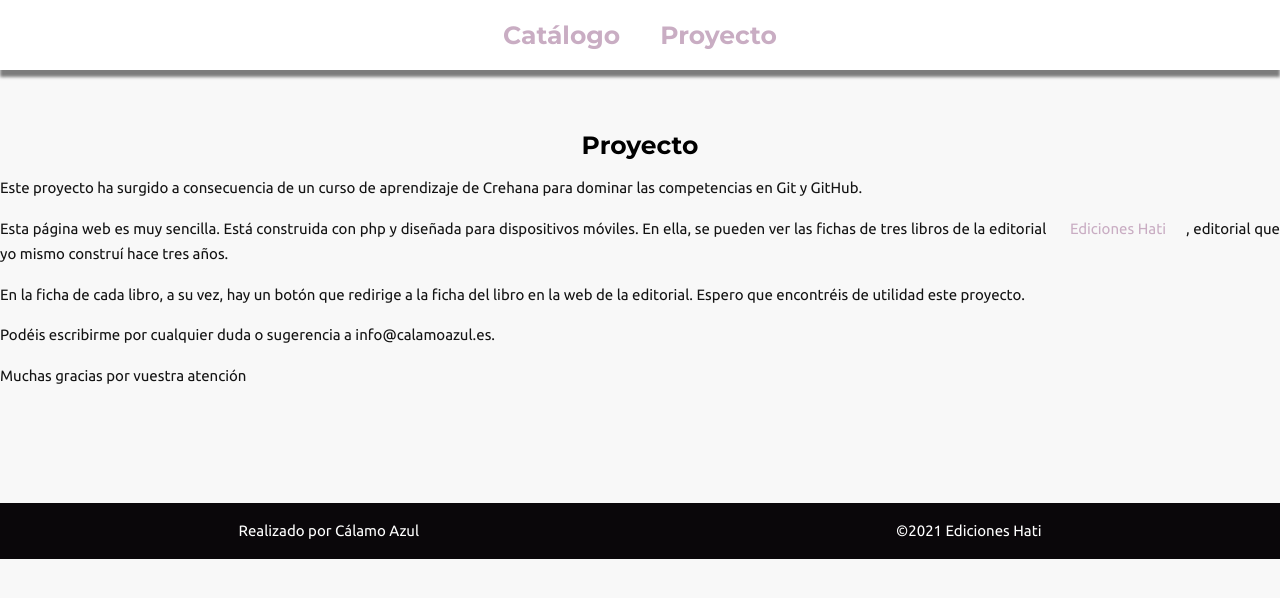
After one commit to calamoazul/proyectocrehana, a PHP site: page /proyecto.php in a window 1280 px wide. The commit adds this page. Shown: the top 598 px of the page. Run offline with PHP 8.4, Linux system fonts and the light colour scheme.

Commit message:
Versión 1.0.0 terminada

```diff
--- a/catalogo.php
+++ b/catalogo.php
@@ -1,5 +1,5 @@
 <?php
-include ("header.php");
+include ("templates/header.php");
 ?>
    <div class="catalogo">
     <h1>Catálogo de Ediciones Hati</h1>
@@ -18,4 +18,4 @@ include ("header.php");
     </form>
    <section class="muestra">
   </div>
-<?php include ("footer.php");?>
+<?php include ("templates/footer.php");?>
--- a/hijos-del-destino.php
+++ b/hijos-del-destino.php
@@ -1,5 +1,5 @@
 <?php
-include ("header.php"); ?>
+include ("templates/header.php"); ?>
 <div class="catalogo">
 <h1>Hijos del destino</h1>
   <section class="muestra">
@@ -17,4 +17,4 @@ Como en un tablero de ajedrez, las piezas empiezan a moverse. Entre ellas, Voice
 </section>
 </div>
 <?php
-include ("footer.php");?>
+include ("templates/footer.php");?>
--- a/ishi-va-a-la-escuela.php
+++ b/ishi-va-a-la-escuela.php
@@ -1,5 +1,5 @@
 <?php
-include ("header.php"); ?>
+include ("templates/header.php"); ?>
 <div class="catalogo">
 <h1>Ishi va a la escuela</h1>
   <section class="muestra">
@@ -13,4 +13,4 @@ include ("header.php"); ?>
 </section>
 </div>
 <?php
-include ("footer.php");?>
+include ("templates/footer.php");?>
--- a/prime-time.php
+++ b/prime-time.php
@@ -1,5 +1,5 @@
 <?php
-include ("header.php"); ?>
+include ("templates/header.php"); ?>
 <div class="catalogo">
 <h1>Prime Time</h1>
   <section class="muestra">
@@ -19,4 +19,4 @@ Jackson Hayden, quien ha pasado los últimos quince años intentando llegar hast
 </section>
 </div>
 <?php
-include ("footer.php");?>
+include ("templates/footer.php");?>
--- /dev/null
+++ b/proyecto.php
@@ -0,0 +1,15 @@
+<?php include ("templates/header.php"); ?>
+<div class="catalogo">
+  <h1>Proyecto</h1>
+  <section="muestra">
+    <p>Este proyecto ha surgido a consecuencia de un curso de aprendizaje de Crehana
+      para dominar las competencias en Git y GitHub.</p>
+    <p>Esta página web es muy sencilla. Está construida con php y diseñada para dispositivos
+      móviles. En ella, se pueden ver las fichas de tres libros de la editorial <a href="https://www.edicioneshati.com/">Ediciones Hati</a>, editorial
+      que yo mismo construí hace tres años.</p>
+    <p>En la ficha de cada libro, a su vez, hay un botón que redirige a la ficha del libro en la web de la editorial. Espero que encontréis de utilidad este proyecto.</p>
+    <p>Podéis escribirme por cualquier duda o sugerencia a info@calamoazul.es.</p>
+    <p>Muchas gracias por vuestra atención</p>
+  </section>
+</div>
+<?php include ("templates/footer.php"); ?>
```
Also changed, not shown: landing.php (deleted), templates.php (deleted), templates/footer.php (renamed from footer.php), templates/header.php (renamed from header.php), 1 other file.
